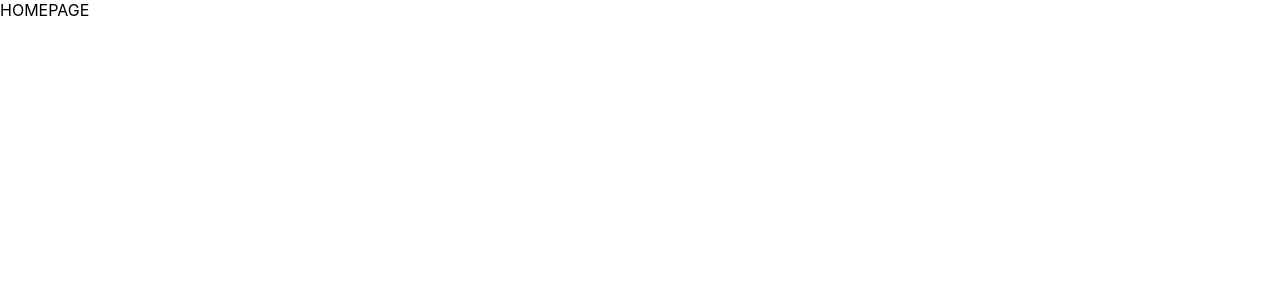
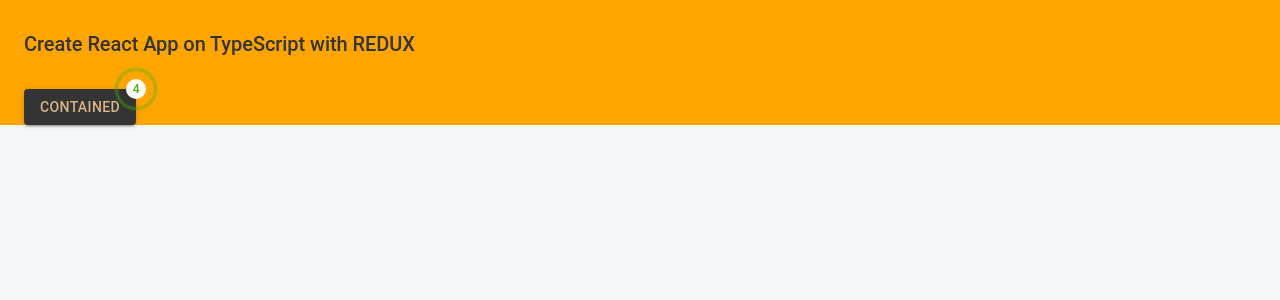
Before and after one commit to Tokhirjonov15/car-rental-react, a React (Create React App) app: page / in a window 1280 px wide. Shown: the top 300 px of the page. Built offline with nearby package versions, Linux system fonts and the light colour scheme.

Commit message:
feat: MUI standard and customized integrations

```diff
--- a/package.json
+++ b/package.json
@@ -3,6 +3,9 @@
   "version": "0.1.0",
   "private": true,
   "dependencies": {
+    "@emotion/react": "^11.14.0",
+    "@emotion/styled": "^11.14.1",
+    "@mui/material": "^7.3.5",
     "@reduxjs/toolkit": "1.9.7",
     "@testing-library/jest-dom": "^4.2.4",
     "@testing-library/react": "^9.5.0",
--- a/src/app/App.tsx
+++ b/src/app/App.tsx
@@ -1,8 +1,25 @@
 import React from 'react';
 import "../css/app.css";
+import { Box, Button, Container, Stack, Typography } from '@mui/material';
+import { RippleBadge } from './MaterialTheme/styled';
 
 function App () {
-  return <div>HOMEPAGE</div>
+  return (
+    <Container sx={{ background: "orange" }}>
+      <Stack flexDirection={"column"}>
+        <Box sx={{ my: 4 }}>
+          <Typography variant='h4' component={"h4"}>
+            Create React App on TypeScript with REDUX
+          </Typography>
+        </Box>
+        <Box>
+          <RippleBadge badgeContent={4}>
+            <Button variant='contained'>Contained</Button>
+          </RippleBadge>
+        </Box>
+      </Stack>
+    </Container>
+  )
 }
 
 export default App;
--- /dev/null
+++ b/src/app/MaterialTheme/index.ts
@@ -0,0 +1,66 @@
+import { createTheme } from '@mui/material/styles';
+import { common } from '@mui/material/colors';
+import shadow from './shadow';
+import typography from './typography';
+import { maxWidth } from '@mui/system';
+
+/**
+ * LIGHT THEME (DEFAULT)
+ */
+const light = {
+	palette: {
+		type: 'light',
+		background: {
+			default: '#f8f8ff',
+			paper: common.white,
+		},
+		primary: {
+			contrastText: '#d7b586',
+			main: '#343434',
+		},
+		secondary: {
+			contrastText: '#343434',
+			main: '#d7b586',
+		},
+		text: {
+			primary: '#343434',
+			secondary: '#d7b586',
+			dark: common.black,
+		},
+	},
+	components: {
+		MuiContainer: {
+			styleOverrides: {
+				root: {
+					height: '100%',
+				},
+			},
+		},
+		MuiCssBaseline: {
+			styleOverrides: {
+				html: { height: '100%' },
+				body: { background: '#f4f6f8', height: '100%', minHeight: '100%' },
+			},
+		},
+	},
+	shadow,
+	typography,
+};
+
+// A custom theme for this app
+let theme = createTheme(light);
+theme = createTheme(theme, {
+	components: {
+		MuiContainer: {
+			styleOverrides: {
+				maxWidthLg: {
+					[theme.breakpoints.up('lg')]: {
+						maxWidth: '1300px',
+					},
+				},
+			},
+		},
+	},
+});
+
+export default theme;
--- /dev/null
+++ b/src/app/MaterialTheme/shadow.ts
@@ -0,0 +1,27 @@
+export default [
+	'none',
+	'0 0 0 1px rgba(63,63,68,0.05), 0 1px 2px 0 rgba(63,63,68,0.15)',
+	'0 0 1px 0 rgba(0,0,0,0.31), 0 2px 2px -2px rgba(0,0,0,0.25)',
+	'0 0 1px 0 rgba(0,0,0,0.31), 0 3px 4px -2px rgba(0,0,0,0.25)',
+	'0 0 1px 0 rgba(0,0,0,0.31), 0 3px 4px -2px rgba(0,0,0,0.25)',
+	'0 0 1px 0 rgba(0,0,0,0.31), 0 4px 6px -2px rgba(0,0,0,0.25)',
+	'0 0 1px 0 rgba(0,0,0,0.31), 0 4px 6px -2px rgba(0,0,0,0.25)',
+	'0 0 1px 0 rgba(0,0,0,0.31), 0 4px 8px -2px rgba(0,0,0,0.25)',
+	'0 0 1px 0 rgba(0,0,0,0.31), 0 5px 8px -2px rgba(0,0,0,0.25)',
+	'0 0 1px 0 rgba(0,0,0,0.31), 0 6px 12px -4px rgba(0,0,0,0.25)',
+	'0 0 1px 0 rgba(0,0,0,0.31), 0 7px 12px -4px rgba(0,0,0,0.25)',
+	'0 0 1px 0 rgba(0,0,0,0.31), 0 6px 16px -4px rgba(0,0,0,0.25)',
+	'0 0 1px 0 rgba(0,0,0,0.31), 0 7px 16px -4px rgba(0,0,0,0.25)',
+	'0 0 1px 0 rgba(0,0,0,0.31), 0 8px 18px -8px rgba(0,0,0,0.25)',
+	'0 0 1px 0 rgba(0,0,0,0.31), 0 9px 18px -8px rgba(0,0,0,0.25)',
+	'0 0 1px 0 rgba(0,0,0,0.31), 0 10px 20px -8px rgba(0,0,0,0.25)',
+	'0 0 1px 0 rgba(0,0,0,0.31), 0 11px 20px -8px rgba(0,0,0,0.25)',
+	'0 0 1px 0 rgba(0,0,0,0.31), 0 12px 22px -8px rgba(0,0,0,0.25)',
+	'0 0 1px 0 rgba(0,0,0,0.31), 0 13px 22px -8px rgba(0,0,0,0.25)',
+	'0 0 1px 0 rgba(0,0,0,0.31), 0 14px 24px -8px rgba(0,0,0,0.25)',
+	'0 0 1px 0 rgba(0,0,0,0.31), 0 16px 28px -8px rgba(0,0,0,0.25)',
+	'0 0 1px 0 rgba(0,0,0,0.31), 0 18px 30px -8px rgba(0,0,0,0.25)',
+	'0 0 1px 0 rgba(0,0,0,0.31), 0 20px 32px -8px rgba(0,0,0,0.25)',
+	'0 0 1px 0 rgba(0,0,0,0.31), 0 22px 34px -8px rgba(0,0,0,0.25)',
+	'0 0 1px 0 rgba(0,0,0,0.31), 0 24px 36px -8px rgba(0,0,0,0.25)',
+];
--- /dev/null
+++ b/src/app/MaterialTheme/styled.ts
@@ -0,0 +1,30 @@
+import { styled } from "@mui/material/styles";
+import Badge from "@mui/material/Badge";
+
+export const RippleBadge = styled(Badge)(({ theme }) => ({
+  "& .MuiBadge-badge": {
+    color: "#44b700",
+    background: "white",
+    "&::after": {
+      position: "absolute",
+      top: "-2px",
+      left: "-2px",
+      width: "120%",
+      height: "120%",
+      borderRadius: "50%",
+      animation: "ripple 1.2s infinite ease-in-out",
+      border: "2px solid currentColor",
+      content: '""',
+    },
+  },
+  "@keyframes ripple": {
+    "0%": {
+      transform: "scale(.8)",
+      opacity: 1,
+    },
+    "100%": {
+      transform: "scale(2.4)",
+      opacity: 0,
+    },
+  },
+}));
--- /dev/null
+++ b/src/app/MaterialTheme/typography.ts
@@ -0,0 +1,35 @@
+export default {
+	h1: {
+		fontWeight: 500,
+		fontSize: 35,
+		letterSpacing: '-0.24px',
+	},
+	h2: {
+		fontWeight: 500,
+		fontSize: 29,
+		letterSpacing: '-0.24px',
+	},
+	h3: {
+		fontWeight: 500,
+		fontSize: 24,
+		letterSpacing: '-0.06px',
+	},
+	h4: {
+		fontWeight: 500,
+		fontSize: 20,
+		letterSpacing: '-0.06px',
+	},
+	h5: {
+		fontWeight: 500,
+		fontSize: 16,
+		letterSpacing: '-0.05px',
+	},
+	h6: {
+		fontWeight: 500,
+		fontSize: 14,
+		letterSpacing: '-0.05px',
+	},
+	overline: {
+		fontWeight: 500,
+	},
+};
--- a/src/index.tsx
+++ b/src/index.tsx
@@ -3,8 +3,11 @@
 import { Provider } from "react-redux";
 import { store } from "./app/store";
 import App from "./app/App";
+import reportWebVitals from "./reportWebVitals";
+import { ThemeProvider } from "@mui/material/styles";
+import theme from "./app/MaterialTheme";
+import CssBaseline from "@mui/material/CssBaseline";
 import "../src/css/index.css"
-import reportWebVitals from "./reportWebVitals";
 
 const container = document.getElementById("root")!;
 const root = createRoot(container);
@@ -12,7 +15,10 @@
 root.render(
   <React.StrictMode>
     <Provider store={store}>
-      <App />
+      <ThemeProvider theme={theme}>
+        <CssBaseline />
+        <App />
+      </ThemeProvider>
     </Provider>
   </React.StrictMode>
 );
```
Also changed, not shown: 1 other file (tests, documents, lock files or other folders).
